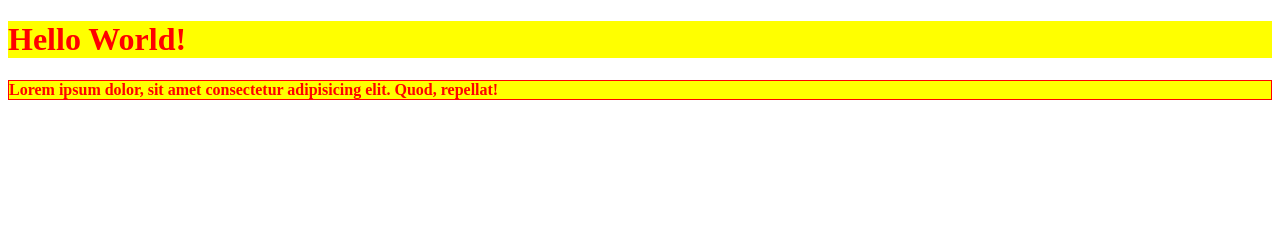
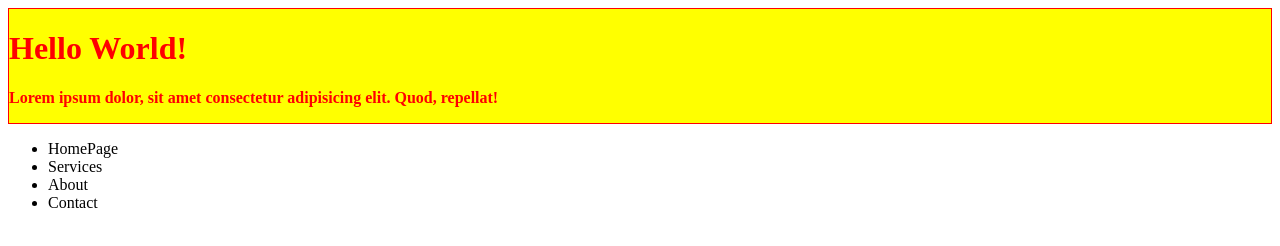
Before and after one commit to proraahul/JS-DOM, a plain HTML site: page style.html in a window 1280 px wide. Drawn offline with Linux system fonts and the light colour scheme.

Commit message:
dynamic js style

```diff
--- a/style.html
+++ b/style.html
@@ -9,10 +9,17 @@
 </head>
 
 <body>
-    <div class="container">
+    <div class="container flex javascript content" id="content">
         <h1 class="heading">Hello World!</h1>
         <p id="content">Lorem ipsum dolor, sit amet consectetur adipisicing elit. Quod, repellat!</p>
     </div>
+
+    <ul id="menu" class="vertical main">
+        <li>HomePage</li>
+        <li>Services</li>
+        <li>About</li>
+        <li>Contact</li>
+    </ul>
 </body>
 <script>
     let heading = document.querySelector('.heading');
@@ -33,6 +40,24 @@
     let content = document.querySelector('#content');
     css(content, {background:'yellow',border:'solid 1px red'});
 
+    // className
+    let menu = document.querySelector('#menu');
+    // console.log(menu.className);
+
+    menu.className += ' newClassName';
+    menu.classList.add('className'); // its better for use
+    console.log(menu.className);
+
+
+    let div = document.querySelector('#content');
+    div.classList.add('info');
+    // div.classList.remove('content', 'info')
+    // div.classList.replace('info', 'inform');
+    // console.log(div.classList.contains('info'));
+    for(let cssClass of div.classList){
+        console.log(cssClass);
+    }
+
 </script>
 
 </html>
```
